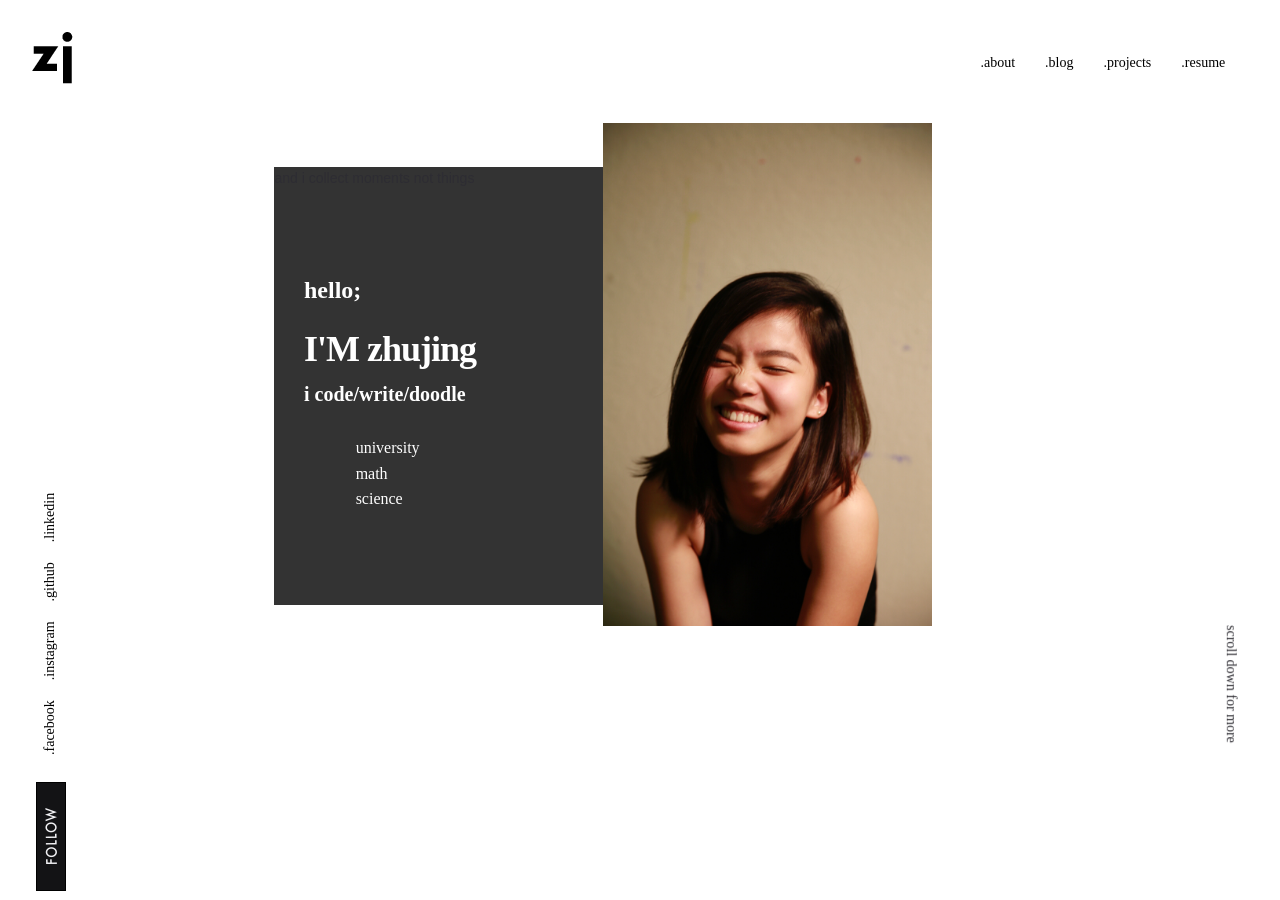
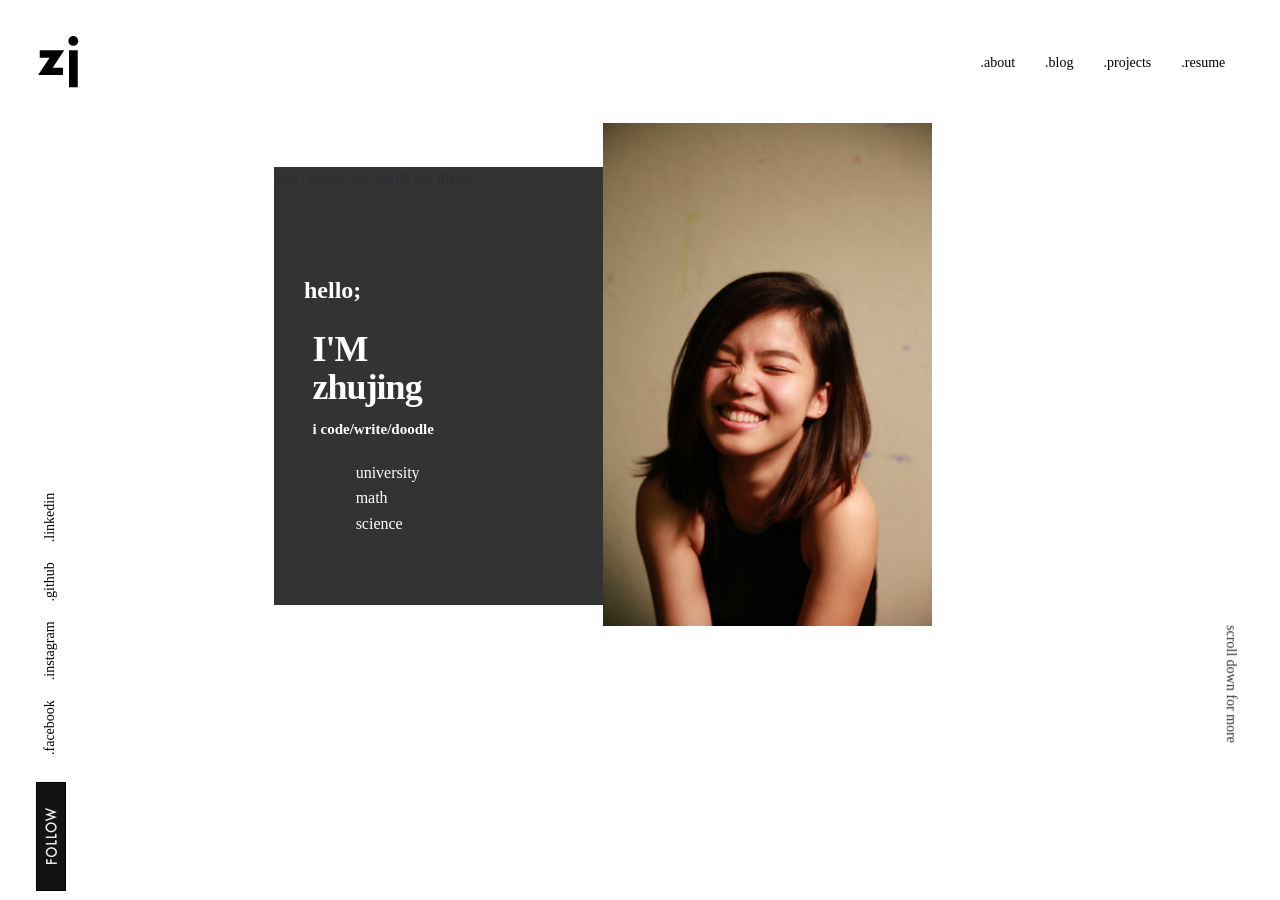
Before and after one commit to zhujingw/wangzhujing.github.io, a Jekyll site: the page built from index.html, in a window 1280 px wide and 900 px high. Built offline with Jekyll 4.4.1, drawn with Linux system fonts in a browser that asks for light colours; Markdown is read by kramdown in place of the engine named in the settings.

Commit message:
fixed header logo

```diff
--- a/_includes/header.html
+++ b/_includes/header.html
@@ -1 +1 @@
-<div class="top_container">  <header class="site_header"><div class="logo_container"><h1 class="logo">Zhujing</h1></div><div class="nav_container"><nav class="site_nav"><ul class="nav_links"><li><a href="#about">.about</a></li><li><a href="#blog">.blog</a></li><li><a href="#projects">.projects</a></li><li><a href="#resume">.resume</a></li></ul></nav></div></header></div><div class="left_container"><div class="social_nav_container"><ul class="social_links"><li><a href="https://www.facebook.com/wangzhujing">.facebook</a></li><li><a href="https://www.instagram.com/wngzhjng/">.instagram</a></li><li><a href="https://github.com/zhujingw">.github</a></li><li><a href="#linkedin">.linkedin</a></li></ul></div><div class="follow_icon_container">   </div></div><div class="right_container"><div class="sub_nav_container"><p>scroll down for more</p></div></div>
+<div class="top_container">  <header class="site_header"><div class="logo_container"><h1 class="logo">zhujing</h1></div><div class="nav_container"><nav class="site_nav"><ul class="nav_links"><li><a href="#about">.about</a></li><li><a href="#blog">.blog</a></li><li><a href="#projects">.projects</a></li><li><a href="#resume">.resume</a></li></ul></nav></div></header></div><div class="left_container"><div class="social_nav_container"><ul class="social_links"><li><a href="https://www.facebook.com/wangzhujing">.facebook</a></li><li><a href="https://www.instagram.com/wngzhjng/">.instagram</a></li><li><a href="https://github.com/zhujingw">.github</a></li><li><a href="#linkedin">.linkedin</a></li></ul></div><div class="follow_icon_container">   </div></div><div class="right_container"><div class="sub_nav_container"><p>scroll down for more</p></div></div>
--- a/_pugfiles/header.pug
+++ b/_pugfiles/header.pug
@@ -1,7 +1,7 @@
 .top_container
     header.site_header
         .logo_container
-            h1.logo Zhujing
+            h1.logo zhujing
 
         .nav_container
             nav.site_nav
--- a/assets/css/2-modules/section_about.sass
+++ b/assets/css/2-modules/section_about.sass
@@ -34,13 +34,15 @@
                     color: white
                 .name
                     margin: 0
+                    padding-left: 5%
                     font-family: "Futura"
                     font-size: 36px
                     color: white
                 .skills
                     margin-top: 7%
+                    padding-left: 5%
                     font-family: "Futura"
-                    font-size: 20px
+                    font-size: 15px
                     color: white
                 .hashtags
                     margin: 0
--- a/assets/css/main.css
+++ b/assets/css/main.css
@@ -486,19 +486,29 @@
   background: white;
   z-index: 99; }
   .top_container header.site_header {
-    height: 123px; }
+    height: 123px;
+    display: -ms-flexbox;
+    display: flex;
+    -ms-flex-flow: row;
+        flex-flow: row; }
     .top_container header.site_header .logo_container {
       margin: 0;
       padding: 0;
       width: 8%;
       height: 123px;
       background: white;
-      display: inline-block; }
+      display: inline-block;
+      z-index: 2;
+      position: relative; }
       .top_container header.site_header .logo_container .logo {
         overflow: hidden;
         text-indent: 101%;
         white-space: nowrap;
-        margin: 32px 24px 20px 32px;
+        width: 100%;
+        margin: 0;
+        position: fixed;
+        top: 4%;
+        left: 3%;
         background-image: url(/assets/img/zj.png);
         background-repeat: no-repeat;
         background-width: 100%;
@@ -509,7 +519,8 @@
       width: 92%;
       height: 123px;
       background: white;
-      display: inline-block; }
+      display: inline-block;
+      z-index: 1; }
       .top_container header.site_header .nav_container .site_nav {
         height: 123px;
         overflow: hidden; }
@@ -629,13 +640,15 @@
           color: white; }
         .mid_container .main_content_container .left_box .top_text_box .name {
           margin: 0;
+          padding-left: 5%;
           font-family: "Futura";
           font-size: 36px;
           color: white; }
         .mid_container .main_content_container .left_box .top_text_box .skills {
           margin-top: 7%;
+          padding-left: 5%;
           font-family: "Futura";
-          font-size: 20px;
+          font-size: 15px;
           color: white; }
         .mid_container .main_content_container .left_box .top_text_box .hashtags {
           margin: 0;
```
Also changed, not shown: assets/css/2-modules/header.sass (+10 -1 lines).
